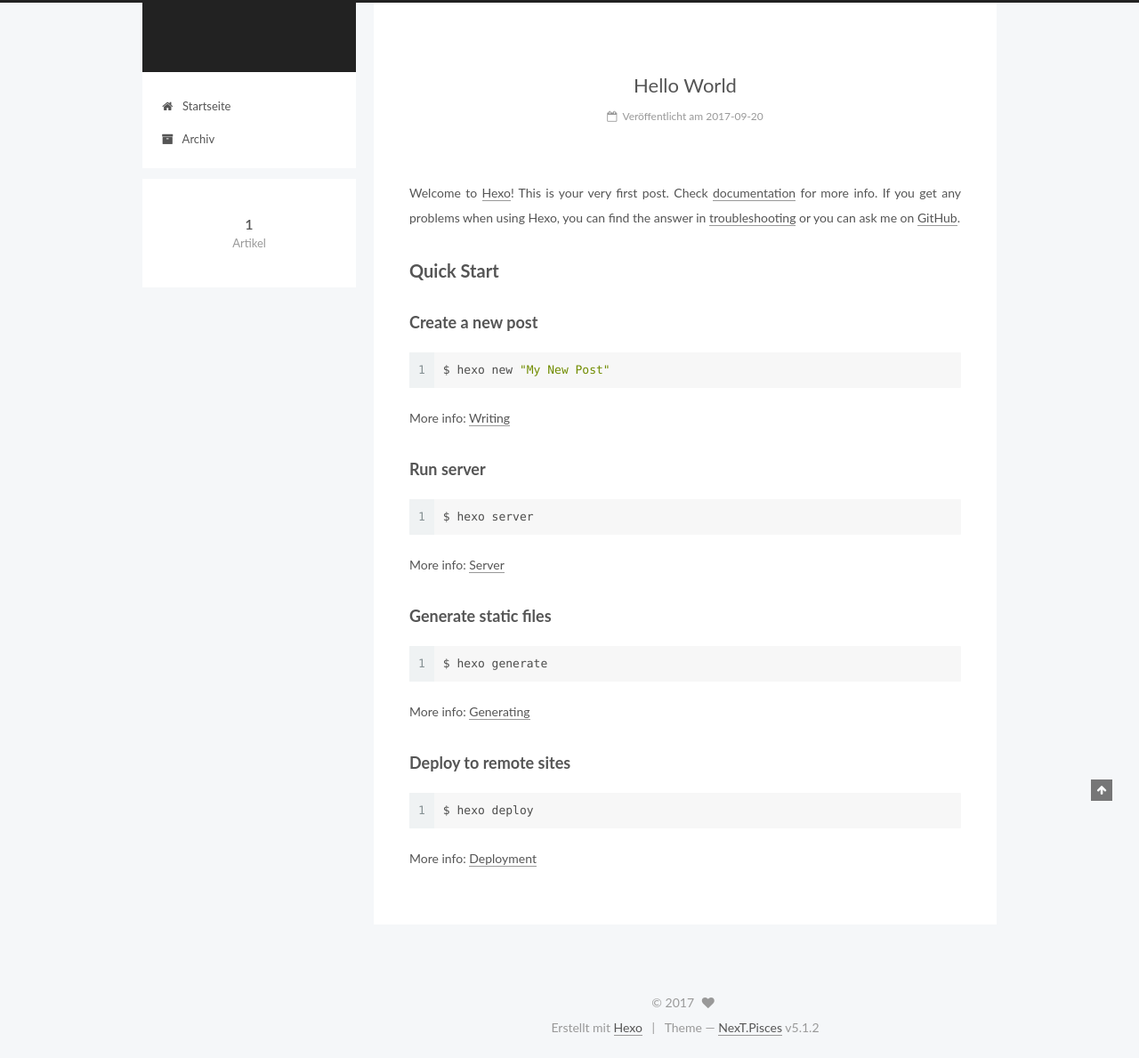
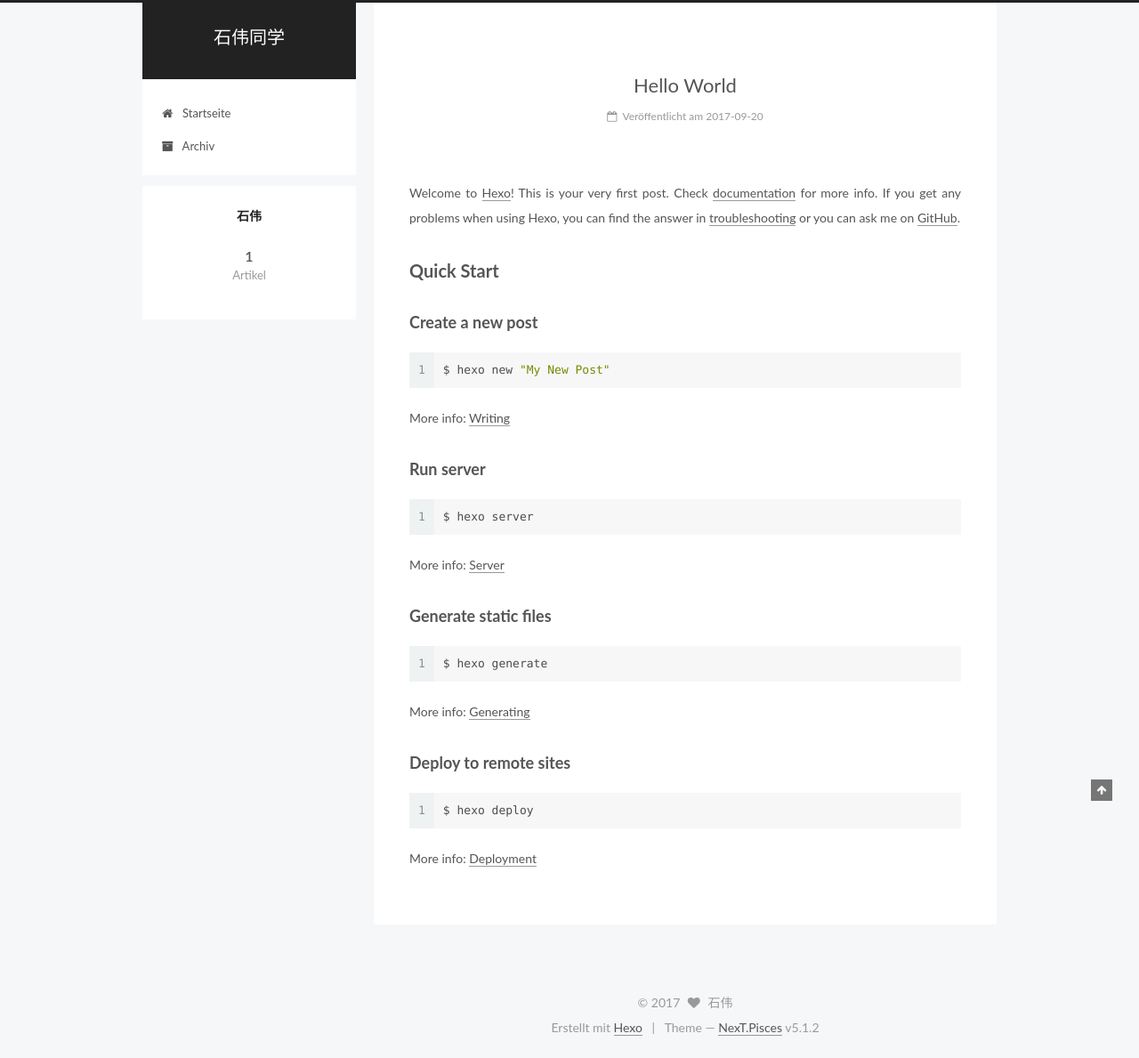
Before and after one commit to shiweime/shiweime.github.io, a plain HTML site: page index.html in a window 1280 px wide. Shown: the whole page at 89% size. Drawn offline with Linux system fonts and the light colour scheme.

Commit message:
Site updated: 2017-09-20 13:48:58

```diff
--- a/css/main.css
+++ b/css/main.css
@@ -1819,7 +1819,7 @@ pre .javascript .function {
   width: 4px;
   height: 4px;
   border-radius: 50%;
-  background: #607566;
+  background: #ffff1b;
 }
 .links-of-blogroll {
   font-size: 13px;
--- a/index.html
+++ b/index.html
@@ -70,11 +70,11 @@
 
 
 <meta property="og:type" content="website">
-<meta property="og:title">
+<meta property="og:title" content="石伟同学">
 <meta property="og:url" content="http://yoursite.com/index.html">
-<meta property="og:site_name">
+<meta property="og:site_name" content="石伟同学">
 <meta name="twitter:card" content="summary">
-<meta name="twitter:title">
+<meta name="twitter:title" content="石伟同学">
 
 
 
@@ -110,7 +110,7 @@
 
 
 
-  <title></title>
+  <title>石伟同学</title>
 
 
 
@@ -141,7 +141,7 @@
     <div class="custom-logo-site-title">
       <a href="/"  class="brand" rel="start">
         <span class="logo-line-before"><i></i></span>
-        <span class="site-title"></span>
+        <span class="site-title">石伟同学</span>
         <span class="logo-line-after"><i></i></span>
       </a>
     </div>
@@ -221,13 +221,13 @@
     <link itemprop="mainEntityOfPage" href="http://yoursite.com/2017/09/20/hello-world/">
 
     <span hidden itemprop="author" itemscope itemtype="http://schema.org/Person">
-      <meta itemprop="name" content="">
+      <meta itemprop="name" content="石伟">
       <meta itemprop="description" content="">
       <meta itemprop="image" content="/images/avatar.gif">
     </span>
 
     <span hidden itemprop="publisher" itemscope itemtype="http://schema.org/Organization">
-      <meta itemprop="name" content="">
+      <meta itemprop="name" content="石伟同学">
     </span>
 
 
@@ -367,7 +367,7 @@
       <section class="site-overview sidebar-panel sidebar-panel-active">
         <div class="site-author motion-element" itemprop="author" itemscope itemtype="http://schema.org/Person">
 
-            <p class="site-author-name" itemprop="name"></p>
+            <p class="site-author-name" itemprop="name">石伟</p>
             <p class="site-description motion-element" itemprop="description"></p>
         </div>
 
@@ -428,7 +428,7 @@
   <span class="with-love">
     <i class="fa fa-heart"></i>
   </span>
-  <span class="author" itemprop="copyrightHolder"></span>
+  <span class="author" itemprop="copyrightHolder">石伟</span>
 
 
 </div>
```
Also changed, not shown: 2017/09/20/hello-world/index.html (+7 -7 lines), archives/2017/09/index.html (+7 -7 lines), archives/2017/index.html (+7 -7 lines), archives/index.html (+7 -7 lines), 1 other file.
